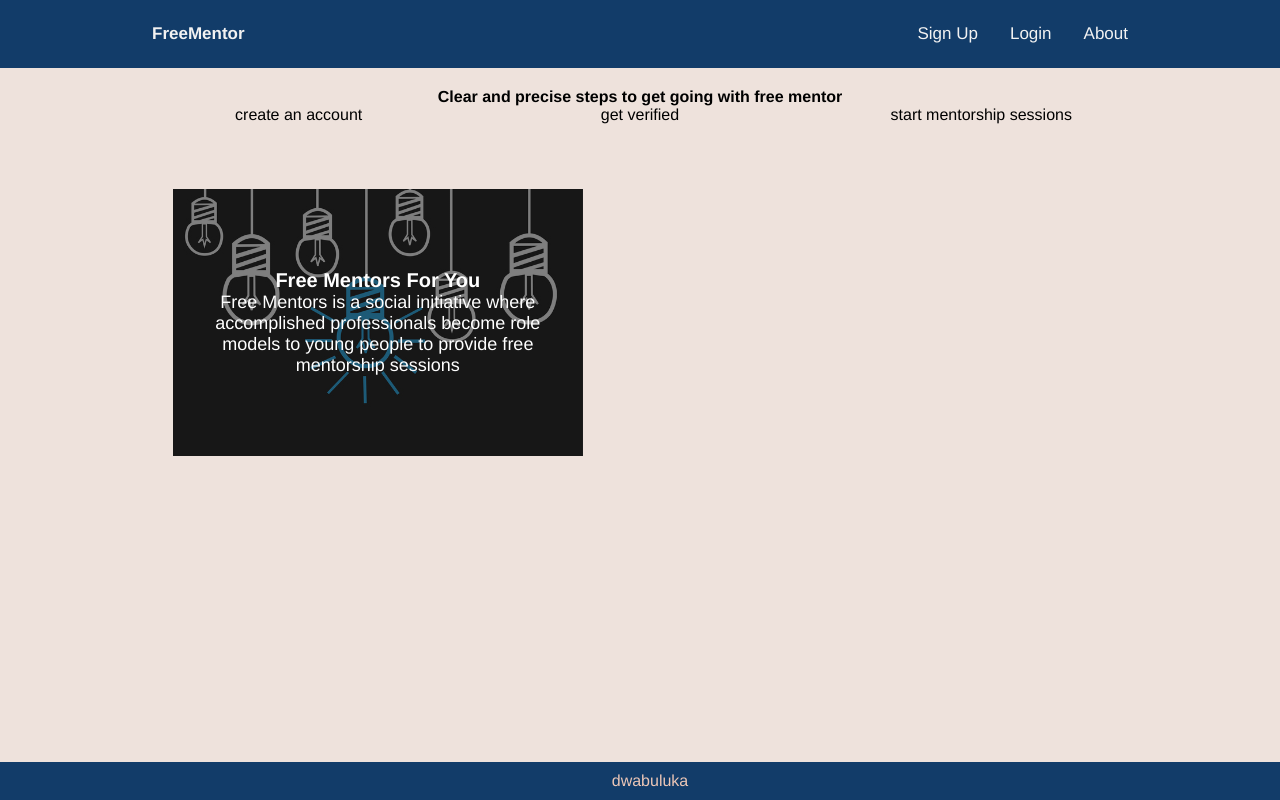
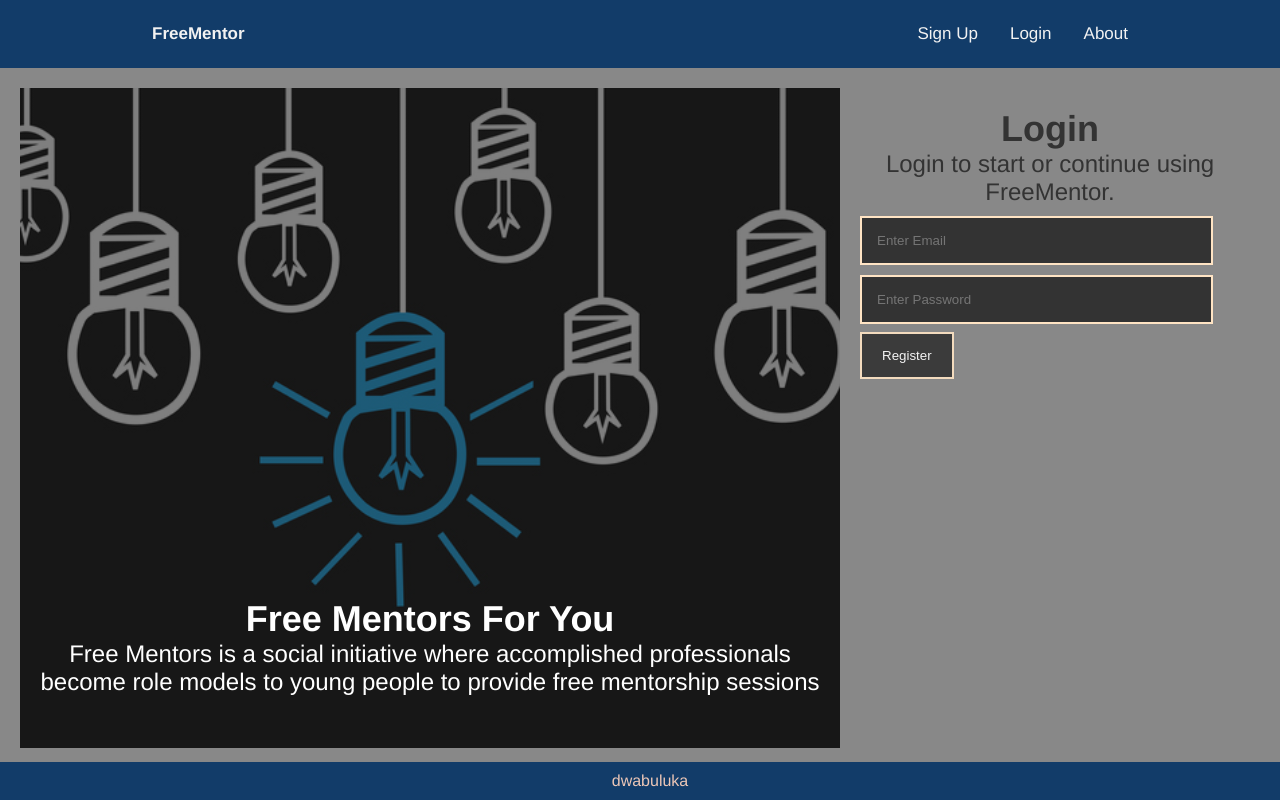
Before and after one commit to Wabuluka/FreeMentors, a plain HTML site: page ui/index.html in a window 1280 px wide. Drawn offline with Linux system fonts and the light colour scheme.

Commit message:
Improve homepage [Finishes #167972368]

```diff
--- a/ui/assets/css/custom.css
+++ b/ui/assets/css/custom.css
@@ -252,9 +252,35 @@ float: left;
     display: table;
     clear: both;
   }
-
-
-
+  .parent {
+    background: #888;
+    padding: 20px;
+    color: #ffffff;
+    font-family: Arial;
+    font-size: 24px;
+  }
+  .column {
+    padding: 10px;
+    min-height: 80vh;
+  }
+  .main {
+    background: #3054be;
+    background: linear-gradient( rgba(0, 0, 0, 0.5), rgba(0, 0, 0, 0.5) ), url('../img/mentorship.jpg');
+    background-position: center;
+    background-repeat: no-repeat;
+    background-size: cover;
+  }
+  .sidebar {
+    /* background: #ee7000; */
+    color: #123c69;
+  }
+.sidebar .tabcontent{
+    color: #3054be;
+}
+.main .home-text{
+    padding-top: 500px;
+    text-align: center;
+}
 
 
 
@@ -350,3 +376,22 @@ footer{
         width: 100%;
     }
  }
+ @media only screen and (min-width: 641px){
+    .parent {
+      display: flex;
+    }
+    .column {
+      flex: 1;
+    }
+  }
+  @media only screen and (min-width: 1025px){
+    .main {
+      flex: 2;
+    }
+    .sidebar {
+      flex: 1;
+    }
+    .sidebar .tabcontent{
+        color: #333;
+    }
+  }
--- a/ui/assets/js/custom.js
+++ b/ui/assets/js/custom.js
@@ -1,20 +1,3 @@
-var modal = document.getElementById("myModal");
-var btn = document.getElementById("myBtn");
-var span = document.getElementsByClassName("close")[0];
-btn.onclick = function() {
-  modal.style.display = "block";
-}
-span.onclick = function() {
-  modal.style.display = "none";
-}
-window.onclick = function(event) {
-  if (event.target == modal) {
-    modal.style.display = "none";
-  }
-}
-
-
-
 function myFunction(){
     var x = document.getElementById("myTopnav");
     if (x.className === "top-navigation") {
@@ -23,10 +6,6 @@ function myFunction(){
       x.className = "top-navigation";
     }
 }
-
-
-
-
 
 function openPage(pageName, elmnt, color) {
   var i, tabcontent, tablinks;
--- a/ui/index.html
+++ b/ui/index.html
@@ -26,29 +26,15 @@
         </nav>
     </header>
     <section class="input-section">
-        <div class="container row">
-            <p><strong><center>Clear and precise steps to get going with free mentor</center></strong></p>
-            <div class="coloum-down">
-                <p>create an account</p>
-            </div>
-            <div class="coloum-down">
-                <p>get verified</p>
-            </div>
-            <div class="coloum-down">
-                <p>start mentorship sessions</p>
-            </div>
-        </div>
-        <div class="container">
-            <div class="column-row">
-                <div class="column-container">
+        <div class="parent">
+                <div class="column main">
                     <div class="home-text">
                         <h1>Free Mentors For You</h1>
                         <p>Free Mentors is a social initiative where accomplished professionals
                             become role models to young people to provide free mentorship sessions</p>
                     </div>
                 </div>
-            </div>
-            <div class="column-row">
+                <div class="column sidebar">
                     <div id="Home" class="tabcontent">
                         <h1>Sign Up</h1>
                         <p>Please fill in this form to create an account.</p>
```
Also changed, not shown: ui/mentor.html (+16 -0 lines), ui/user-mentors.html (+17 -1 lines). Lines whose indentation alone changed are shown as unchanged.
